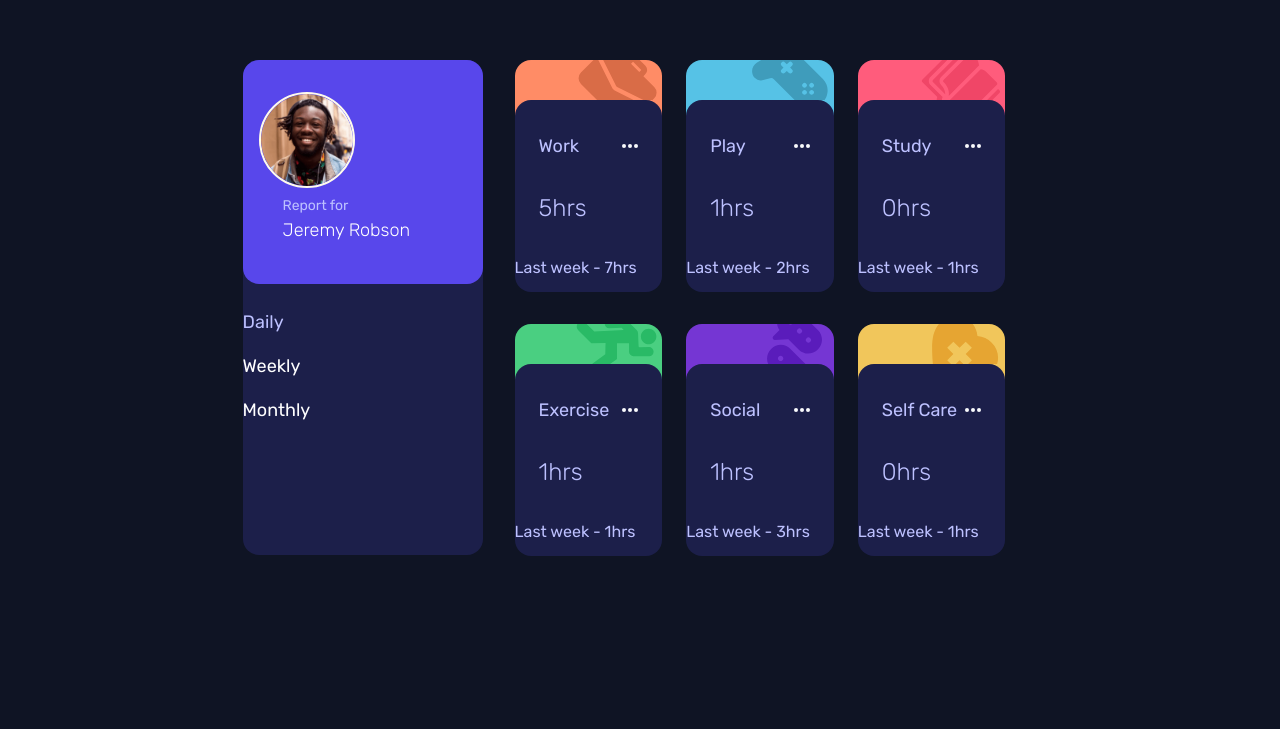
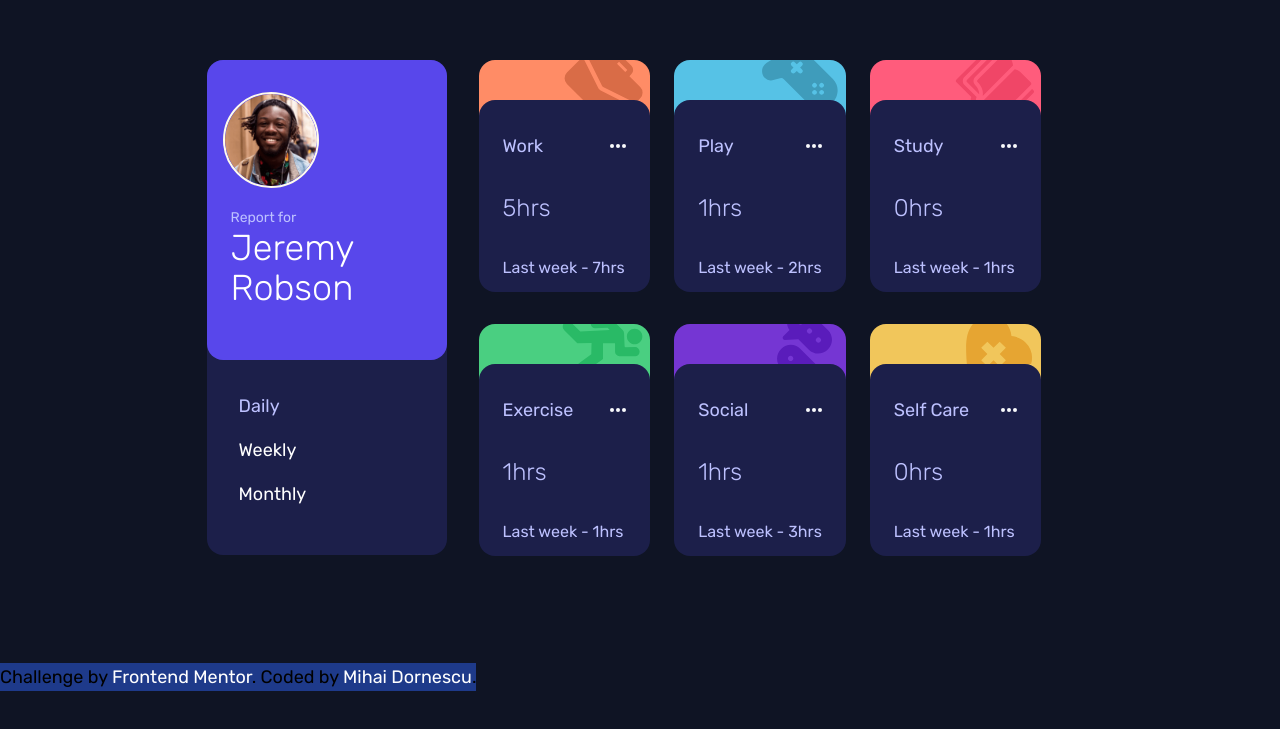
Before and after one commit to dornescum/frontEndMentor-timeTracking, a website with bundled scripts: page public/index.html in a window 1280 px wide. Shown: the part 109-838 px from the top of the page. Built offline with nearby package versions, Linux system fonts and the light colour scheme.

Commit message:
finished lg

```diff
--- a/public/index.html
+++ b/public/index.html
@@ -19,64 +19,65 @@
 
     <!-- Feel free to remove these styles or customise in your own stylesheet 👍 -->
     <style>
-        .attribution {
-            font-size: 11px;
-            text-align: center;
-        }
+        /*.attribution {*/
+        /*    font-size: 11px;*/
+        /*    text-align: center;*/
+        /*}*/
 
-        .attribution a {
-            color: hsl(228, 45%, 44%);
-        }
+        /*.attribution a {*/
+        /*    color: hsl(228, 45%, 44%);*/
+        /*}*/
     </style>
 
 </head>
 <!--bg-myBlue-100-->
-<body class="bg-myBlue-100 font-rubik text-lg">
-<main class="min-h-screen lg:flex lg:items-center lg:justify-center mx-1 2xl:mx-10 my-8 2xl:mt-8 2xl:mb-4 text-lg">
+<body class="bg-myBlue-100 font-rubik text-lg relative">
+<main class="min-h-screen lg:flex lg:items-center lg:justify-center mx-1 2xl:mx-10 my-8 2xl:mt-8 2xl:mb-4 text-lg relative mbn-20">
     <div class='tabs mx-4 2xl:mx-0'>
-        <div class="flex flex-col md:flex-row">
-            <div class="info xs:60 sm:h-52 lg:h-[495px] w-full lg:w-60 2xl:w-60 bg-myBlue-200 rounded-2xl mb-8">
-                <div class=" flex flex-row md:flex-col items-start px-4 py-8 2xl:px-8 2xl:py-8 bg-myBlue-300 rounded-2xl z-10">
+        <div class="flex flex-col lg:flex-row">
+            <div class="info  sm:h-52 md:h-60 lg:h-[495px] w-full lg:w-60 2xl:w-60 bg-myBlue-200 rounded-2xl mb-8">
+                <div class=" flex flex-row lg:flex-col items-start px-4 py-8 2xl:px-8 2xl:py-8 bg-myBlue-300 rounded-2xl z-10">
                     <img alt="jeremy" class="h-16 w-16 md:h-24 md:w-24 rounded-full border-2 border-amber-50" src="./images/image-jeremy.png">
-                    <div class="xs:py-2 xs:pl-6 sm:py-2 sm:pl-6 md:pl-2 flex flex-col items-start justify-center ">
+                    <div class=" py-2 pl-6 sm:pl-8 sm:py-5 md:pl-6 lg:pl-2 flex flex-col items-start justify-center ">
                         <p class="text-sm text-myBlue-500 2xl:pt-6 2xl:pb-0">Report for</p>
-                        <p class="xs:text-lg sm:text-2xl font-thin md:text-4xl text-white 2xl:py-1">Jeremy Robson</p>
+                        <p class=" sm:text-2xl font-thin md:text-4xl lg:4xl  text-white 2xl:py-1">Jeremy Robson</p>
                     </div>
 
                 </div>
-                <ul class="py-4 2xl:px-8 2xl:py-6 cursor-pointer text-white transition duration-300 ease-out hover:ease-in capitalize
-                flex items-center justify-around md:flex-col md:items-start">
+                <ul class="py-4 md:py-6 md:px-8 2xl:px-8 2xl:py-6 cursor-pointer text-white transition duration-300 ease-out hover:ease-in capitalize
+                flex items-center justify-around lg:flex-col md:items-start">
                     <li class='trigger py-2 active' data-target='#daily'>daily</li>
                     <li class='trigger py-2' data-target='#weekly'>weekly</li>
                     <li class='trigger py-2' data-target='#monthly'>monthly</li>
                 </ul>
             </div>
             <div class="md:mx-8 2xl:mx-4 h-[500px]">
-                <div class='content active w-full' id='daily'>
-                    <div class="grid grid-cols-1 lg:grid-cols-3 gap-x-6 gap-y-14" id="daily-content">
+                <div class='content active' id='daily'>
+                    <div class="grid grid-cols-1 md:grid-cols-2 lg:grid-cols-3 gap-x-6 gap-y-14" id="daily-content">
                     </div>
                 </div>
                 <!--                weekly-->
                 <div class='content' id='weekly'>
-                    <div class="grid grid-cols-1 lg:grid-cols-3 gap-x-6 gap-y-14" id="weekly-content">
+                    <div class="grid grid-cols-1 md:grid-cols-2  lg:grid-cols-3 gap-x-6 gap-y-14" id="weekly-content">
                     </div>
                 </div>
                 <!--                monthly-->
                 <div class='content' id='monthly'>
-                    <div class="grid grid-cols-1 lg:grid-cols-3 gap-x-6 gap-y-14" id="monthly-content">
+                    <div class="grid grid-cols-1 md:grid-cols-2  lg:grid-cols-3 gap-x-6 gap-y-14" id="monthly-content">
                     </div>
                 </div>
             </div>
-
         </div>
     </div>
 
 
 </main>
-<!--<div class="attribution">-->
-<!--    Challenge by <a href="https://www.frontendmentor.io?ref=challenge" target="_blank">Frontend Mentor</a>.-->
-<!--    Coded by <a href="#">Your Name Here</a>.-->
-<!--</div>-->
+    <div class="fixed bottom-0 hidden lg:block bg-blue-900">
+        Challenge by <a href="https://www.frontendmentor.io?ref=challenge" target="_blank" class="text-white">Frontend Mentor</a>.
+        Coded by <a href="https://dornescu.ro/"  target="_blank" class="text-white">Mihai Dornescu</a>.
+    </div>
+
+
 <script src="index.js" type="module"></script>
 </body>
 </html>
--- a/public/index.js
+++ b/public/index.js
@@ -34,7 +34,7 @@ monthlyContent.innerHTML = data.map(item=>{
                                 <div class="flex flex-row justify-between md:flex-col ">
                                     <p class="px-6 py-4 2xl:py-2 2xl:px-6 text-2xl 2xl:text-5xl font-thin">
                                         ${item.timeframes.monthly.current}<span>hrs</span></p>
-                                    <p class="pr-6 py-4 2xl:px-6 2xl:pt-0 2xl:pb-1 2xl:px-6 text-base flex items-center justify-center
+                                    <p class="px-6 py-4 2xl:px-6 2xl:pt-0 2xl:pb-1 2xl:px-6 text-base flex items-center justify-center
                                         md:block">Last week - ${item.timeframes.monthly.previous}hrs</p>
                                 </div>
                             </div>
@@ -61,7 +61,7 @@ weeklyContent.innerHTML = data.map(item=>{
                                 <div class="flex flex-row justify-between md:flex-col ">
                                     <p class="px-6 py-4 2xl:py-2 2xl:px-6 text-2xl 2xl:text-5xl font-thin">
                                         ${item.timeframes.weekly.current}<span>hrs</span></p>
-                                    <p class="pr-6 py-4 2xl:px-6 2xl:pt-0 2xl:pb-1 2xl:px-6 text-base flex items-center justify-center
+                                    <p class="px-6 py-4  2xl:px-6 2xl:pt-0 2xl:pb-1 2xl:px-6 text-base flex items-center justify-center
                                         md:block">Last week - ${item.timeframes.weekly.previous}hrs</p>
                                 </div>
                             </div>
@@ -88,7 +88,7 @@ dailyContent.innerHTML = data.map(item=>{
                                 <div class="flex flex-row justify-between md:flex-col ">
                                     <p class="px-6 py-4 2xl:py-2 2xl:px-6 text-2xl 2xl:text-5xl font-thin">
                                         ${item.timeframes.daily.current}<span>hrs</span></p>
-                                    <p class="pr-6 py-4 2xl:px-6 2xl:pt-0 2xl:pb-1 2xl:px-6 text-base flex items-center justify-center
+                                    <p class="px-6 py-4 2xl:px-6 2xl:pt-0 2xl:pb-1 2xl:px-6 text-base flex items-center justify-center
                                         md:block">Last week - ${item.timeframes.daily.previous}hrs</p>
                                 </div>
                             </div>
```
Also changed, not shown: public/output.css.
